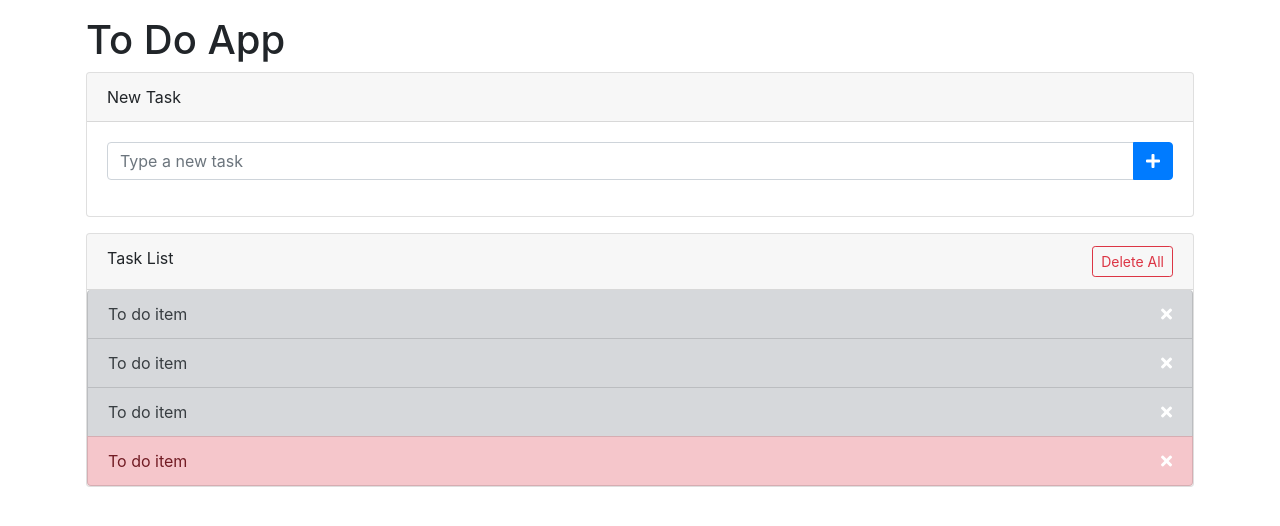
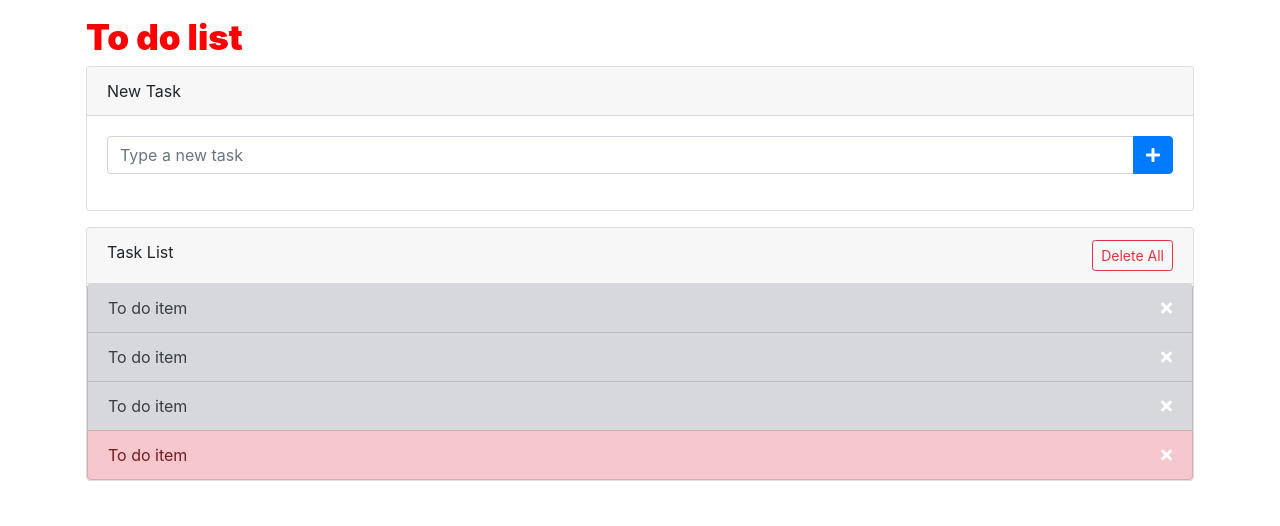
Before and after one commit to SedaAkkoyun/Javascript, a plain HTML site: page Dom/index.html in a window 1280 px wide. Drawn offline with nearby package versions, Linux system fonts and the light colour scheme.

Commit message:
getElementById çalışıldı

```diff
--- a/Dom/index.html
+++ b/Dom/index.html
@@ -71,7 +71,7 @@
 
 	<script src="https://code.jquery.com/jquery-3.3.1.slim.min.js"></script>
 	<script src="https://stackpath.bootstrapcdn.com/bootstrap/4.1.3/js/bootstrap.min.js"></script>
-	<script src="/Dom/Dom-giris.js"></script>
+	<script src="/Dom/tekil-element-secimi.js"></script>
 </body>
 
 </html>
--- /dev/null
+++ b/Dom/tekil-element-secimi.js
@@ -0,0 +1,25 @@
+//Dom ile Bir elementin id ve class bılgılerıne ulasabılırız
+
+let val;
+val=document.getElementById('header').id;
+val=document.getElementById('header').className;
+
+// Bir diğer yazım şekli;
+val=document.getElementById('header');
+// val=val.id;
+// val=val.className;
+
+// Aynı zamanda element içerik bilgilerini de düzenleyebiliriz;
+//getElementById
+val=document.getElementById('header');
+val.style.fontSize='35px';
+val.style.color='red';
+val.style.fontWeight='bold';
+// val.style.display='none';
+
+
+document.getElementById('header').innerText='To Do App';
+// Text düzenlendi
+document.getElementById('header').innerHTML='<b>To do list</b>';
+// Html düzenlendi
+console.log(val);
```
